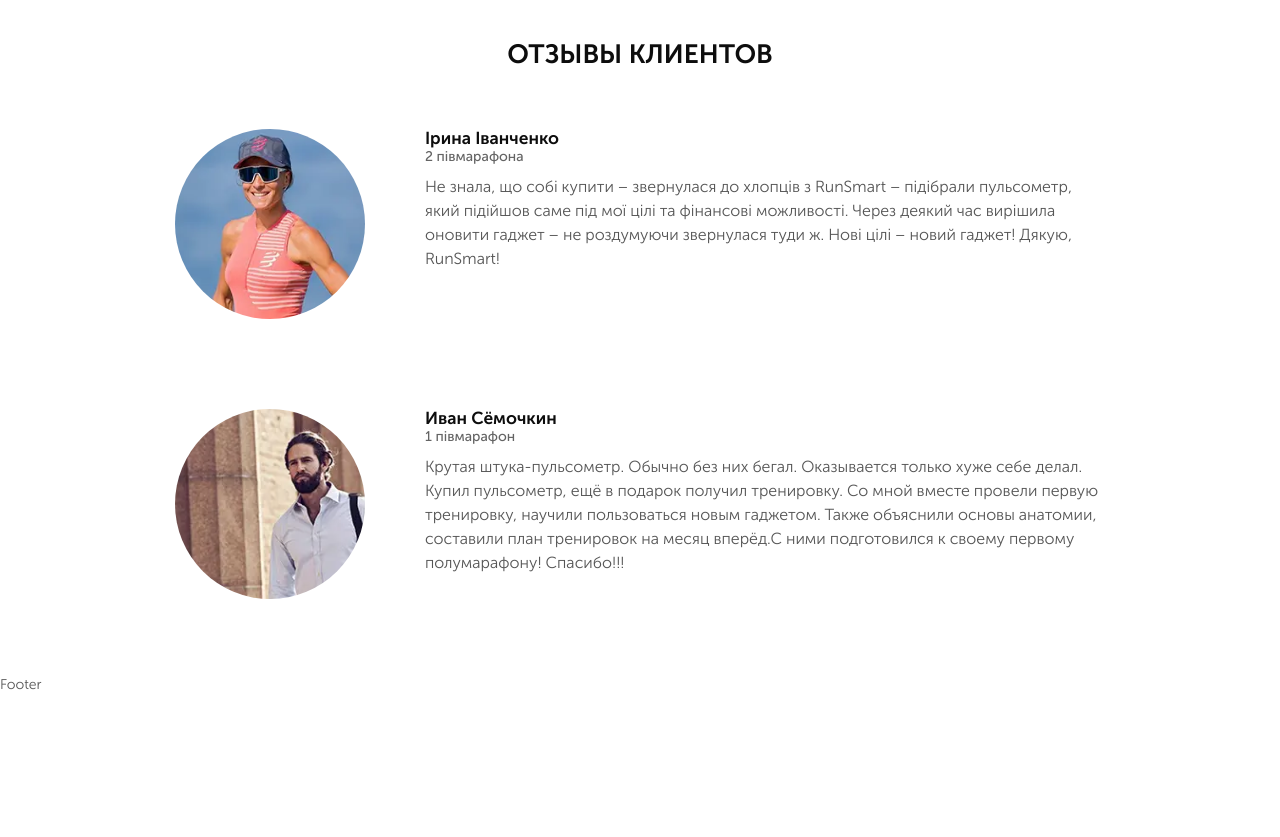
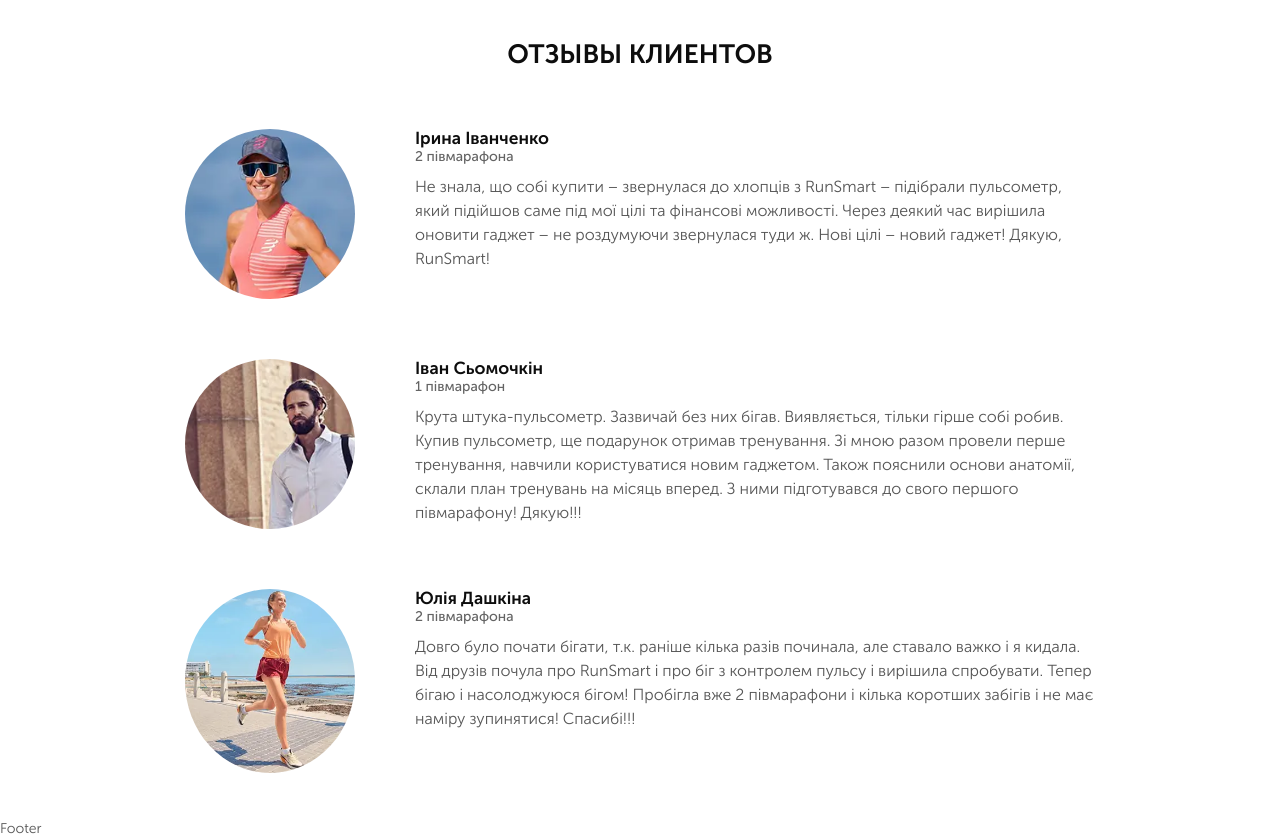
Before and after one commit to serg1919/pulse, a website: page app/index.html in a window 1280 px wide. Shown: the part 3400-4237 px from the top of the page. Before the commit the page ends 4093 px from the top, so only its background shows below. Drawn offline with nearby package versions, Linux system fonts and the light colour scheme.

Commit message:
completion rew blocks

```diff
--- a/app/index.html
+++ b/app/index.html
@@ -364,13 +364,25 @@
             </blockquote>
           </article>
           <article class="reviews__item">
-            <img class="reviews__item-img" src="images/reviews/ivan.webp" alt="">
+            <img class="reviews__item-img" src="images/reviews/ivan.webp" alt="Іван Сьомочкін">
             <blockquote class="reviews__item-content">
-              <cite class="md-title reviews__item-title">Иван Сёмочкин</cite>
+              <cite class="md-title reviews__item-title">Іван Сьомочкін</cite>
               <div class="reviews__item-subtitle">1 півмарафон</div>
               <p class="reviews__item-text">
-                Крутая штука-пульсометр. Обычно без них бегал. Оказывается только хуже себе делал. Купил пульсометр, ещё в подарок получил тренировку. Со мной вместе провели первую тренировку, научили пользоваться новым гаджетом. Также объяснили основы анатомии, составили план тренировок на месяц вперёд.С ними подготовился к своему первому полумарафону! Спасибо!!!
+                Крута штука-пульсометр. Зазвичай без них бігав. Виявляється, тільки гірше собі робив. Купив пульсометр, ще подарунок отримав тренування. Зі мною разом провели перше тренування, навчили користуватися новим гаджетом. Також пояснили основи анатомії, склали план тренувань на місяць вперед. З ними підготувався до свого першого півмарафону! Дякую!!!
                </p>
+            </blockquote>
+          </article>
+          <article class="reviews__item">
+            <img class="reviews__item-img" src="images/reviews/ulia.webp" alt="Юлія Дашкіна">
+            <blockquote class="reviews__item-content">
+              <cite class="md-title reviews__item-title">Юлія Дашкіна</cite>
+              <div class="reviews__item-subtitle">2 півмарафонa</div>
+              <p class="reviews__item-text">
+                Довго було почати бігати, т.к. раніше кілька разів починала, але ставало важко і я кидала. Від друзів почула про
+                RunSmart і про біг з контролем пульсу і вирішила спробувати. Тепер бігаю і насолоджуюся бігом! Пробігла вже 2
+                півмарафони і кілька коротших забігів і не має наміру зупинятися! Спасибі!!!
+              </p>
             </blockquote>
           </article>
         </div>
--- a/app/scss/blocks/_reviews.scss
+++ b/app/scss/blocks/_reviews.scss
@@ -20,11 +20,10 @@
     margin-bottom: 0;
   }
   &-img {
-    @include adaptiv-value('max-width', 190, 140, 1);
-    @include adaptiv-value(' min-height', 190, 140, 1);
+    @include adaptiv-value('max-width', 170, 140, 1);
+    @include adaptiv-value(' min-height', 170, 140, 1);
     object-fit: cover;
     border-radius: 100%;
-    @include adaptiv-value('margin-bottom', 30, 20, 1);
   }
   &-content {
     @include adaptiv-value('max-width', 680, 290, 1);
--- a/app/scss/media/_767.98.scss
+++ b/app/scss/media/_767.98.scss
@@ -12,4 +12,7 @@
   .advice__subtitle {
     max-width: 60%;
   }
+  .reviews__item-img {
+    margin-bottom: 15px;
+  }
 }
```
Also changed, not shown: app/css/style.min.css.
